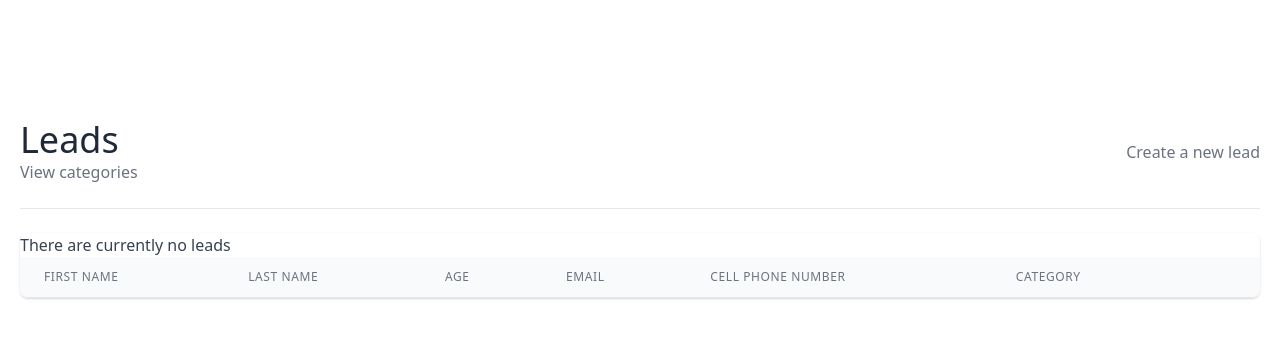
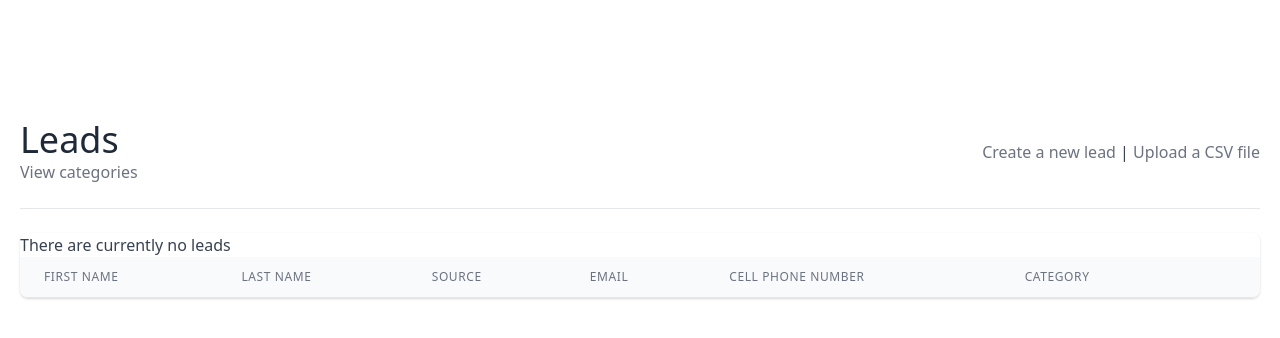
Before and after one commit to bilo2bil3/kingcrm, a Django app: page /leads/ in a window 1280 px wide. Shown: the part 80-418 px from the top of the page. Run offline with Django 3.2, Linux system fonts and the light colour scheme; the visitor is signed in with stand-in values (Sample User, id 1); data that the repository does not hold is empty; parts of the project's set-up code (start-up, migrations or seed data) failed here and were passed over; some libraries are stand-ins or nearby versions.

Commit message:
support uploading leads and replace age field with source

```diff
--- a/djcrm/settings.py
+++ b/djcrm/settings.py
@@ -1,3 +1,4 @@
+import os
 import sys
 from pathlib import Path
 import environ
--- a/leads/admin.py
+++ b/leads/admin.py
@@ -10,7 +10,7 @@ class LeadAdmin(admin.ModelAdmin):
     #     'last_name',
     # )
 
-    list_display = ['first_name', 'last_name', 'age', 'email']
+    list_display = ['first_name', 'last_name', 'source', 'email']
     list_display_links = ['first_name']
     list_editable = ['last_name']
     list_filter = ['category']
--- a/leads/management/commands/create_leads.py
+++ b/leads/management/commands/create_leads.py
@@ -19,13 +19,13 @@ class Command(BaseCommand):
             for row in csv_reader:
                 first_name = row['first_name']
                 last_name = row['last_name']
-                age = row['age']
+                source = row['source']
                 email = row['email']
 
                 Lead.objects.create(
                     organisation=organisation,
                     first_name=first_name,
                     last_name=last_name,
-                    age=age,
+                    source=source,
                     email=email,
                 )
--- a/leads/models.py
+++ b/leads/models.py
@@ -23,6 +23,7 @@ class LeadManager(models.Manager):
 class Lead(models.Model):
     first_name = models.CharField(max_length=20)
     last_name = models.CharField(max_length=20)
+    source = models.CharField(max_length=64, default='')
     age = models.IntegerField(default=0)
     organisation = models.ForeignKey(UserProfile, on_delete=models.CASCADE)
     agent = models.ForeignKey("Agent", null=True, blank=True, on_delete=models.SET_NULL)
--- a/leads/templates/leads/lead_detail.html
+++ b/leads/templates/leads/lead_detail.html
@@ -29,8 +29,8 @@
                     </a>
                 </div>
                 <div class="flex border-t border-gray-300 py-2">
-                    <span class="text-gray-500">Age</span>
-                    <span class="ml-auto text-gray-900">{{ lead.age }}</span>
+                    <span class="text-gray-500">Source</span>
+                    <span class="ml-auto text-gray-900">{{ lead.source }}</span>
                 </div>
                 <div class="flex border-t border-gray-300 py-2">
                     <span class="text-gray-500">Email</span>
--- a/leads/templates/leads/lead_list.html
+++ b/leads/templates/leads/lead_list.html
@@ -15,6 +15,10 @@
             <div>
                 <a class="text-gray-500 hover:text-blue-500" href="{% url 'leads:lead-create' %}">
                     Create a new lead
+                </a>
+                |
+                <a class="text-gray-500 hover:text-blue-500" href="{% url 'leads:leads-upload' %}">
+                    Upload a CSV file
                 </a>
             </div>
             {% endif %}
@@ -34,7 +38,7 @@
                             Last Name
                             </th>
                             <th scope="col" class="px-6 py-3 text-left text-xs font-medium text-gray-500 uppercase tracking-wider">
-                            Age
+                            Source
                             </th>
                             <th scope="col" class="px-6 py-3 text-left text-xs font-medium text-gray-500 uppercase tracking-wider">
                             Email
@@ -60,7 +64,7 @@
                                     {{ lead.last_name }}
                                 </td>
                                 <td class="px-6 py-4 whitespace-nowrap text-sm text-gray-500">
-                                    {{ lead.age }}
+                                    {{ lead.source }}
                                 </td>
                                 <td class="px-6 py-4 whitespace-nowrap text-sm text-gray-500">
                                     {{ lead.email }}
--- a/leads/urls.py
+++ b/leads/urls.py
@@ -4,7 +4,7 @@ from .views import (
     LeadListView, LeadDetailView, LeadCreateView, LeadUpdateView, LeadDeleteView,
     AssignAgentView, CategoryListView, CategoryDetailView, LeadCategoryUpdateView,
     CategoryCreateView, CategoryUpdateView, CategoryDeleteView, LeadJsonView,
-    FollowUpCreateView, FollowUpUpdateView, FollowUpDeleteView
+    FollowUpCreateView, FollowUpUpdateView, FollowUpDeleteView, upload_leads
 )
 
 app_name = "leads"
@@ -21,6 +21,7 @@ urlpatterns = [
     path('followups/<int:pk>/', FollowUpUpdateView.as_view(), name='lead-followup-update'),
     path('followups/<int:pk>/delete/', FollowUpDeleteView.as_view(), name='lead-followup-delete'),
     path('create/', LeadCreateView.as_view(), name='lead-create'),
+    path('upload/', upload_leads, name='leads-upload'),
     path('categories/', CategoryListView.as_view(), name='category-list'),
     path('categories/<int:pk>/', CategoryDetailView.as_view(), name='category-detail'),
     path('categories/<int:pk>/update/', CategoryUpdateView.as_view(), name='category-update'),
--- a/leads/views.py
+++ b/leads/views.py
@@ -17,9 +17,11 @@ from .forms import (
     AssignAgentForm,
     LeadCategoryUpdateForm,
     CategoryModelForm,
-    FollowUpModelForm
+    FollowUpModelForm,
+    UploadLeadsForm
 )
-
+from csv import DictReader
+import io
 
 logger = logging.getLogger(__name__)
 
@@ -514,3 +516,32 @@ class LeadJsonView(generic.View):
         return JsonResponse({
             "qs": qs,
         })
+
+
+def handle_uploaded_leads_file(request, f):
+    f = io.StringIO(f.read().decode('utf-8'))
+    csv_reader = DictReader(f)
+    for row in csv_reader:
+        first_name = row['first_name']
+        last_name = row['last_name']
+        source = row['source']
+        email = row['email']
+
+        Lead.objects.create(
+            organisation=request.user.userprofile,
+            first_name=first_name,
+            last_name=last_name,
+            source=source,
+            email=email,
+        )
+
+
+def upload_leads(request):
+    if request.method == "POST":
+        form = UploadLeadsForm(request.POST, request.FILES)
+        if form.is_valid():
+            handle_uploaded_leads_file(request, request.FILES['leads_file'])
+            return redirect(reverse('leads:lead-list'))
+    else:
+        form = UploadLeadsForm()
+    return render(request, 'leads/leads_upload.html', {'form': form})
```
Also changed, not shown: leads.csv (+10 -9 lines), leads/forms.py (+9 -2 lines), leads/templates/leads/leads_upload.html (added, +20 -0 lines), leads/migrations/0014_lead_source.py (added).
